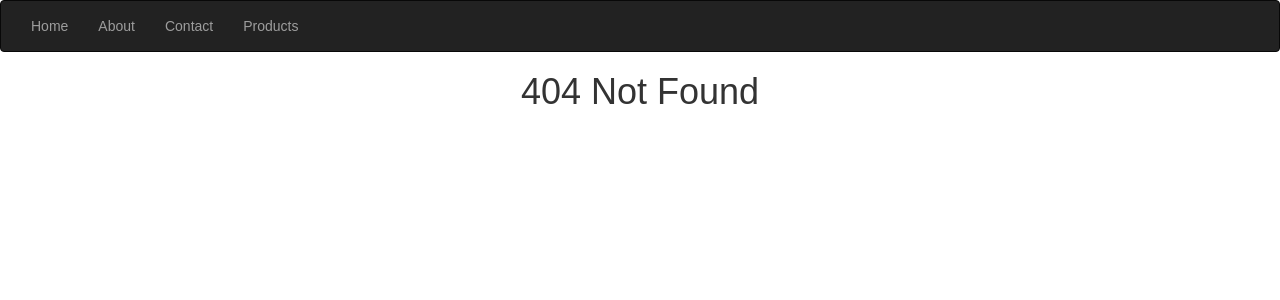
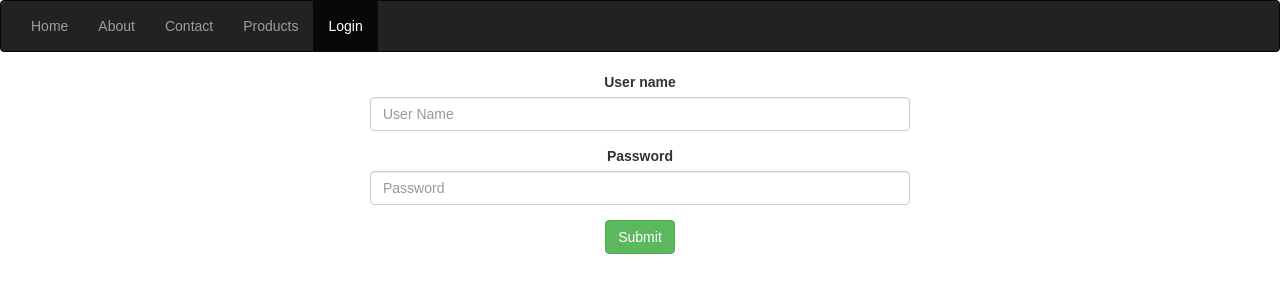
Before and after one commit to ino20ain01/ReactJS-Route-v4, a React (Create React App) app: page /login in a window 1280 px wide. Before the commit this address had no page. Shown: the top 300 px of the page. Built offline with nearby package versions, Linux system fonts and the light colour scheme.

Commit message:
Redirect

```diff
--- /dev/null
+++ b/src/components/Login.js
@@ -0,0 +1,86 @@
+import React, {Component} from 'react';
+import { Redirect } from 'react-router-dom';
+
+class Login extends Component {
+
+    constructor(props) {
+        super(props);
+        this.state = {
+            txtUserName: '',
+            txtPassword: ''
+        }
+    }
+
+    onChange = e => {
+        let target = e.target,
+            name = target.name,
+            value = target.type === 'Checkbox' ? target.checked : target.value;
+        this.setState({
+            [name]: value
+        });
+    }
+
+    onLogin = e => {
+        e.preventDefault();
+        let { txtUserName, txtPassword } = this.state;
+        if (txtUserName === 'admin' && txtPassword === 'admin') {
+            localStorage.setItem('user', JSON.stringify({
+                username: txtUserName,
+                password: txtPassword
+            }));
+        }
+    }
+
+    render() {
+
+        let { location } = this.props;
+        let { txtUserName, txtPassword } = this.state;
+        let loggedInUser = localStorage.getItem('user');
+        if (loggedInUser) {
+            return <Redirect to={{
+                pathname: '/products',
+                state: {
+                    from: location
+                }
+            }} />
+        }
+
+        return (
+            <div className="row">
+                <div className="container">
+                    <div className="col-md-6 col-md-offset-3">
+                        <form onSubmit={ this.onLogin }>
+                            <div className="form-group">
+                                <label htmlFor="username">User name</label>
+                                <input
+                                    type="text"
+                                    className="form-control"
+                                    id="username"
+                                    placeholder="User Name"
+                                    name="txtUserName"
+                                    value={ txtUserName }
+                                    onChange={ this.onChange }
+                                />
+                            </div>
+                            <div className="form-group">
+                                <label htmlFor="password">Password</label>
+                                <input
+                                    type="password"
+                                    className="form-control"
+                                    id="password"
+                                    placeholder="Password"
+                                    name="txtPassword"
+                                    value={ txtPassword }
+                                    onChange={ this.onChange }
+                                />
+                            </div>
+                            <button type="submit" className="btn btn-success">Submit</button>
+                        </form>
+                    </div>
+                </div>
+            </div>
+        );
+    }
+}
+
+export default Login;
--- a/src/components/Menu.js
+++ b/src/components/Menu.js
@@ -20,6 +20,11 @@ const menus = [
     {
         name: 'Products',
         to: '/products',
+        exact: false
+    },
+    {
+        name: 'Login',
+        to: '/login',
         exact: false
     }
 ];
--- a/src/components/Products.js
+++ b/src/components/Products.js
@@ -39,6 +39,9 @@ class Products extends Component {
             );
         });
 
+        let { location } = this.props;
+        console.log(location);
+
         return (
             <div className="container">
                 <h1>Danh sách sản phẩm</h1>
--- a/src/routes.js
+++ b/src/routes.js
@@ -3,6 +3,7 @@ import Home from './components/Home';
 import About from './components/About';
 import Contact from './components/Contact';
 import Products from './components/Products';
+import Login from './components/Login';
 import NotFound from './components/NotFound';
 
 const routes = [
@@ -24,9 +25,13 @@ const routes = [
     {
         path: '/products',
         exact: false,
-        main: ({ match }) => <Products match={ match } />
-    }
-    ,
+        main: ({ match, location }) => <Products match={ match } location={ location } />
+    },
+    {
+        path: '/login',
+        exact: false,
+        main: ({ location }) => <Login location={ location } />
+    },
     {
         path: '',
         exact: false,
```
